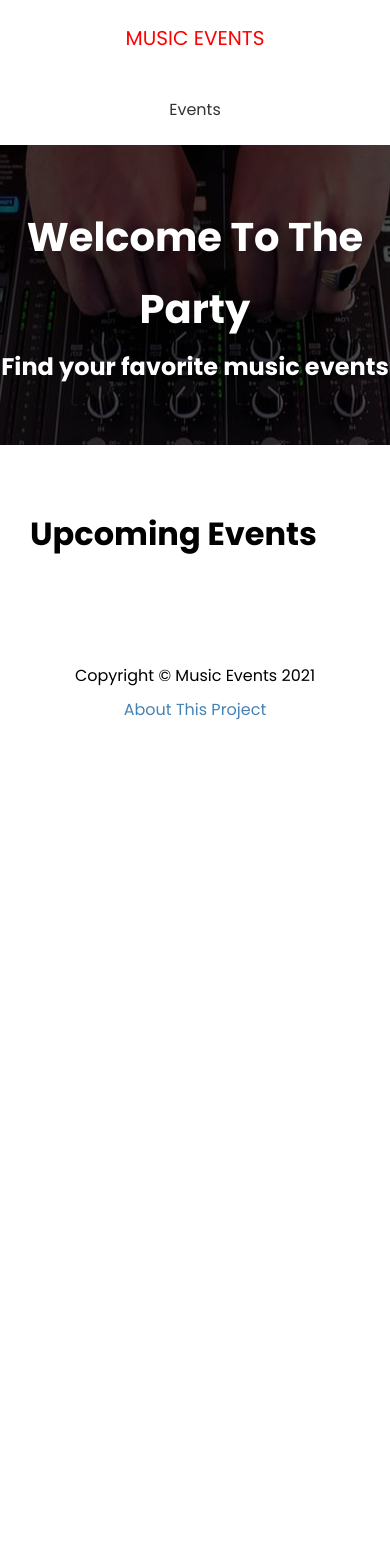
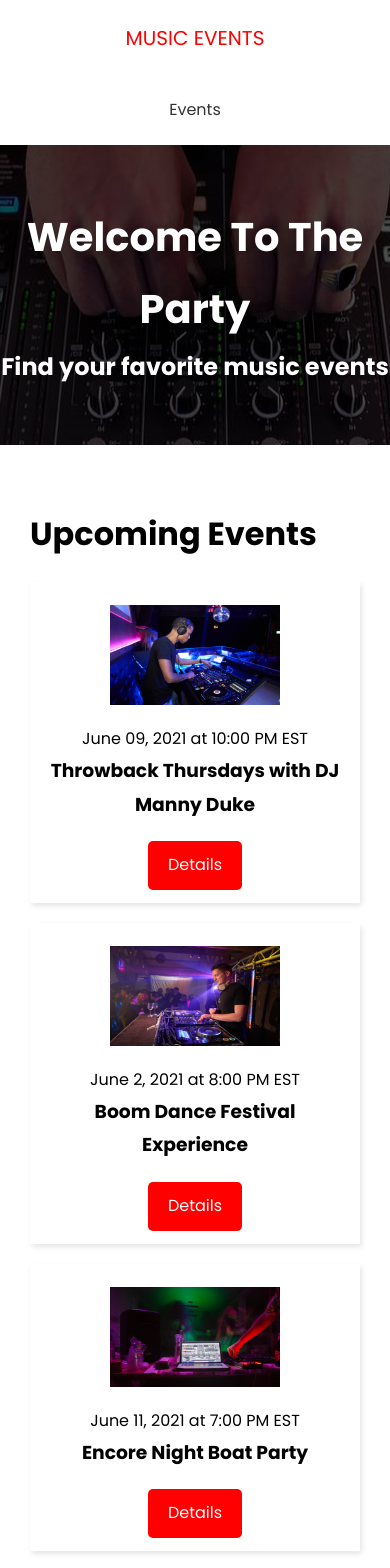
Before and after one commit to youngjae-lim/nextjs-music-events-frontend, a Next.js app: page / in a window 390 px wide. Shown: the top 1568 px of the page. Before the commit the page ends 844 px from the top, so only its background shows below. Built offline with nearby package versions, Linux system fonts and the light colour scheme; no server answers.

Commit message:
Added displaying events

```diff
--- /dev/null
+++ b/components/EventItem.js
@@ -0,0 +1,31 @@
+import Link from 'next/link'
+import Image from 'next/image'
+import styles from '@/styles/EventItem.module.css'
+
+export default function EventItem({evt}) {
+  return (
+    <div className={styles.event}>
+      <div className={styles.img}>
+        <Image
+          src={evt.image ? evt.image : '/images/event-default.png'}
+          width={170}
+          height={100}
+        />
+      </div>
+
+      <div className={styles.info}>
+        <span>
+          {evt.date} at {evt.time}
+        </span>
+        <h3>{evt.name}</h3>
+
+      </div>
+
+      <div className={styles.link}>
+        <Link href={`/events/${evt.slug}`}>
+          <a className='btn'>Details</a>
+        </Link>
+      </div>
+    </div>
+  )
+}
--- a/pages/index.js
+++ b/pages/index.js
@@ -1,10 +1,24 @@
+import Link from 'next/link'
+
 import Layout from '@/components/Layout'
+import EventItem from '@/components/EventItem'
 import { API_URL } from '@/config/index'
 
 export default function HomePage({ events }) {
   return (
     <Layout>
       <h1>Upcoming Events</h1>
+      {events.length === 0 && <h3>No events to show</h3>}
+
+      {events.map((evt) => (
+        <EventItem key={evt.id} evt={evt} />
+      ))}
+
+      {events.length > 0 && (
+        <Link href='/events'>
+          <a className='btn-secondary'>View All Events</a>
+        </Link>
+      ) }
     </Layout>
   )
 }
@@ -14,7 +28,7 @@
   const events = await res.json()
 
   return {
-    props: { events },
+    props: { events: events.slice(0, 3) },
     revalidate: 1,
   }
 }
--- /dev/null
+++ b/styles/EventItem.module.css
@@ -0,0 +1,28 @@
+.event {
+  display: flex;
+  justify-content: space-between;
+  align-items: center;
+  margin: 20px 0;
+  padding: 13px;
+  box-shadow: 2px 3px 5px rgba(0, 0, 0, 0.1);
+}
+
+.img {
+  flex: 1;
+  margin: 10px;
+}
+
+.info {
+  flex: 2;
+}
+
+@media (max-width: 600px) {
+  .event {
+    flex-direction: column;
+    text-align: center;
+  }
+
+  .info {
+    margin-bottom: 20px;
+  }
+}
```
Also changed, not shown: pages/events/index.js (+19 -2 lines).
